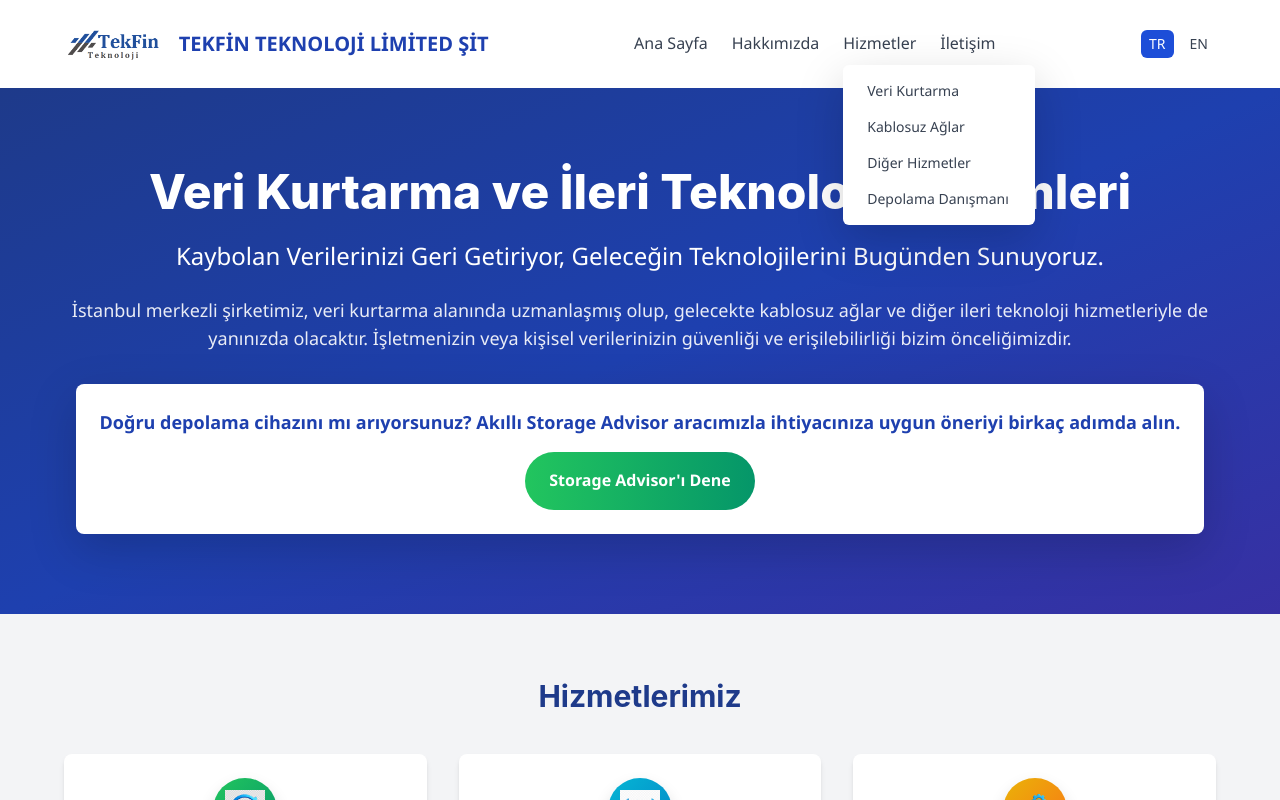
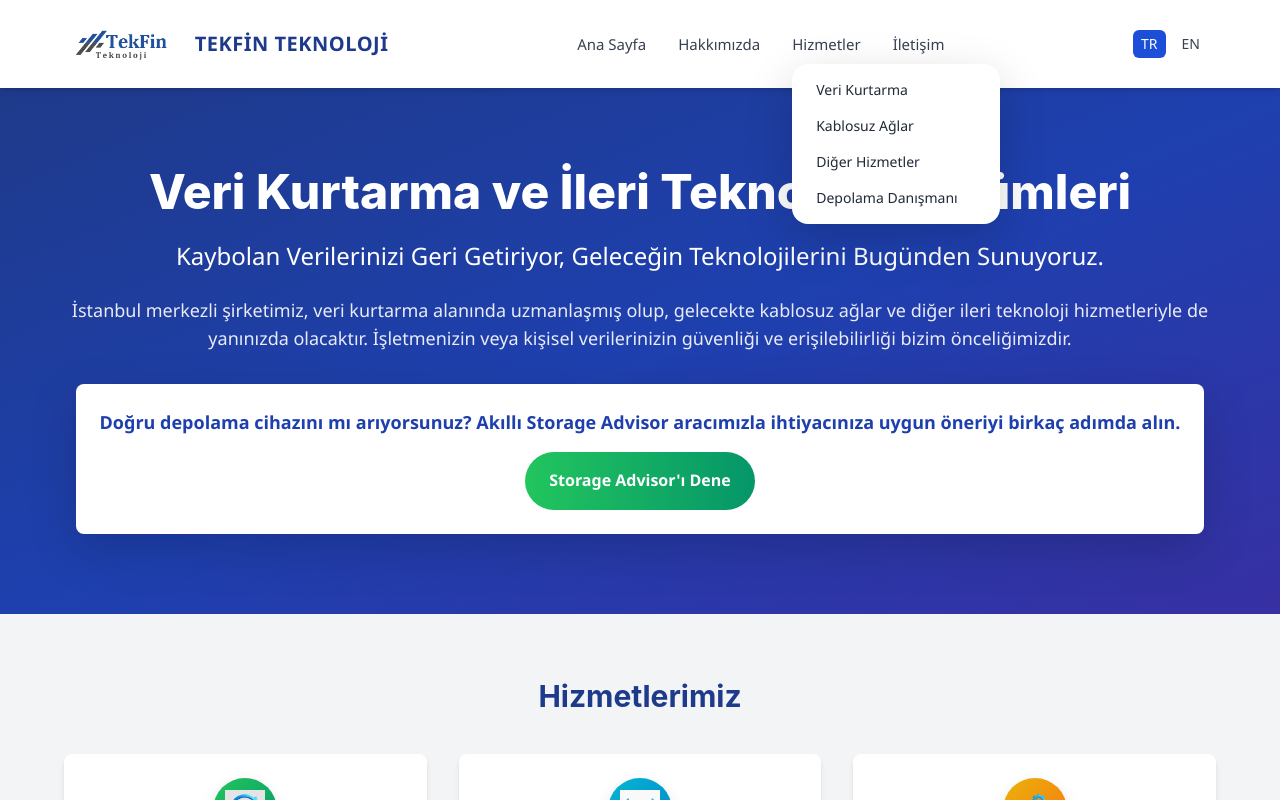
Before and after one commit to SalehKar/tekfin-website, a React (Create React App) app: page / in a window 1280 px wide. Both pictures are taken after a click on the button "Hizmetler". Shown: the top 800 px of the page. Built offline with nearby package versions, Linux system fonts and the light colour scheme.

Commit message:
Update Header.js

```diff
--- a/src/components/Header.js
+++ b/src/components/Header.js
@@ -6,8 +6,8 @@ const Header = ({ language, setLanguage }) => {
   const [isDropdownOpen, setIsDropdownOpen] = useState(false);
   const location = useLocation();
 
-  // ✨ أغلق القائمة المنسدلة عند تغيير الصفحة
   useEffect(() => {
+    // إغلاق القوائم عند الانتقال بين الصفحات
     setIsDropdownOpen(false);
     setIsMobileOpen(false);
   }, [location]);
@@ -38,46 +38,46 @@ const Header = ({ language, setLanguage }) => {
   const t = translations[language] || translations.en;
 
   return (
-    <header className="bg-white shadow-md">
-      <div className="container mx-auto px-4 py-4 flex items-center justify-between">
-        <div className="flex items-center space-x-4">
+    <header className="bg-white shadow-md sticky top-0 z-50">
+      <div className="container mx-auto px-6 py-4 flex items-center justify-between">
+        <div className="flex items-center gap-4">
           <Link to="/">
             <img src="/images/tekfin-logo.png" alt="Logo" className="h-10 w-auto" />
           </Link>
-          <span className="text-xl font-bold text-blue-800 hidden sm:inline">
-            TEKFİN TEKNOLOJİ LİMİTED ŞİT
+          <span className="text-xl font-bold text-blue-900 hidden sm:inline tracking-wide">
+            TEKFİN TEKNOLOJİ
           </span>
         </div>
 
-        <nav className="hidden md:flex space-x-6 items-center">
-          <Link to="/" className="text-gray-700 hover:text-blue-700 font-medium">{t.home}</Link>
-          <Link to="/about-us" className="text-gray-700 hover:text-blue-700 font-medium">{t.about}</Link>
+        <nav className="hidden md:flex gap-8 items-center text-[15px]">
+          <Link to="/" className="text-gray-700 hover:text-blue-700 font-medium transition duration-150">{t.home}</Link>
+          <Link to="/about-us" className="text-gray-700 hover:text-blue-700 font-medium transition duration-150">{t.about}</Link>
 
           <div className="relative">
             <button
               onClick={() => setIsDropdownOpen(!isDropdownOpen)}
-              className="text-gray-700 hover:text-blue-700 font-medium focus:outline-none"
+              className="text-gray-700 hover:text-blue-700 font-medium transition duration-150"
             >
               {t.services}
             </button>
             {isDropdownOpen && (
-              <div className="absolute z-10 mt-2 w-48 bg-white rounded-md shadow-lg py-2">
-                <Link to="/data-recovery" onClick={() => setIsDropdownOpen(false)} className="block px-4 py-2 text-sm text-gray-700 hover:bg-gray-100">{t.dataRecovery}</Link>
-                <Link to="/wireless-networks" onClick={() => setIsDropdownOpen(false)} className="block px-4 py-2 text-sm text-gray-700 hover:bg-gray-100">{t.wirelessNetworks}</Link>
-                <Link to="/other-services" onClick={() => setIsDropdownOpen(false)} className="block px-4 py-2 text-sm text-gray-700 hover:bg-gray-100">{t.otherServices}</Link>
-                <Link to="/storage-advisor" onClick={() => setIsDropdownOpen(false)} className="block px-4 py-2 text-sm text-gray-700 hover:bg-gray-100">{t.storageAdvisor}</Link>
+              <div className="absolute z-20 mt-2 w-52 bg-white rounded-xl shadow-lg py-2 text-sm">
+                <Link to="/data-recovery" className="block px-4 py-2 hover:bg-gray-100 text-gray-800">{t.dataRecovery}</Link>
+                <Link to="/wireless-networks" className="block px-4 py-2 hover:bg-gray-100 text-gray-800">{t.wirelessNetworks}</Link>
+                <Link to="/other-services" className="block px-4 py-2 hover:bg-gray-100 text-gray-800">{t.otherServices}</Link>
+                <Link to="/storage-advisor" className="block px-4 py-2 hover:bg-gray-100 text-gray-800">{t.storageAdvisor}</Link>
               </div>
             )}
           </div>
 
-          <Link to="/contact" className="text-gray-700 hover:text-blue-700 font-medium">{t.contact}</Link>
+          <Link to="/contact" className="text-gray-700 hover:text-blue-700 font-medium transition duration-150">{t.contact}</Link>
         </nav>
 
-        <div className="flex items-center space-x-2">
-          <button onClick={() => setLanguage('tr')} className={`px-2 py-1 rounded text-sm ${language === 'tr' ? 'bg-blue-700 text-white' : 'text-gray-700'}`}>TR</button>
-          <button onClick={() => setLanguage('en')} className={`px-2 py-1 rounded text-sm ${language === 'en' ? 'bg-blue-700 text-white' : 'text-gray-700'}`}>EN</button>
+        <div className="flex items-center gap-2">
+          <button onClick={() => setLanguage('tr')} className={`px-2 py-1 rounded text-sm ${language === 'tr' ? 'bg-blue-700 text-white' : 'text-gray-700 hover:text-blue-700'}`}>TR</button>
+          <button onClick={() => setLanguage('en')} className={`px-2 py-1 rounded text-sm ${language === 'en' ? 'bg-blue-700 text-white' : 'text-gray-700 hover:text-blue-700'}`}>EN</button>
           <button
-            className="md:hidden ml-4 focus:outline-none"
+            className="md:hidden ml-3 focus:outline-none"
             onClick={() => setIsMobileOpen(!isMobileOpen)}
           >
             <svg className="w-6 h-6 text-gray-700" fill="none" stroke="currentColor" viewBox="0 0 24 24">
@@ -88,16 +88,16 @@ const Header = ({ language, setLanguage }) => {
       </div>
 
       {isMobileOpen && (
-        <div className="md:hidden bg-white shadow px-4 py-4 space-y-2">
+        <div className="md:hidden bg-white shadow px-6 py-4 space-y-3 text-sm">
           <Link to="/" className="block text-gray-700 hover:text-blue-700">{t.home}</Link>
           <Link to="/about-us" className="block text-gray-700 hover:text-blue-700">{t.about}</Link>
           <div>
             <span className="block text-gray-700 font-medium mb-1">{t.services}</span>
             <div className="pl-4 space-y-1">
-              <Link to="/data-recovery" className="block text-gray-700 hover:text-blue-700 text-sm">{t.dataRecovery}</Link>
-              <Link to="/wireless-networks" className="block text-gray-700 hover:text-blue-700 text-sm">{t.wirelessNetworks}</Link>
-              <Link to="/other-services" className="block text-gray-700 hover:text-blue-700 text-sm">{t.otherServices}</Link>
-              <Link to="/storage-advisor" className="block text-gray-700 hover:text-blue-700 text-sm">{t.storageAdvisor}</Link>
+              <Link to="/data-recovery" className="block text-gray-700 hover:text-blue-700">{t.dataRecovery}</Link>
+              <Link to="/wireless-networks" className="block text-gray-700 hover:text-blue-700">{t.wirelessNetworks}</Link>
+              <Link to="/other-services" className="block text-gray-700 hover:text-blue-700">{t.otherServices}</Link>
+              <Link to="/storage-advisor" className="block text-gray-700 hover:text-blue-700">{t.storageAdvisor}</Link>
             </div>
           </div>
           <Link to="/contact" className="block text-gray-700 hover:text-blue-700">{t.contact}</Link>
```
